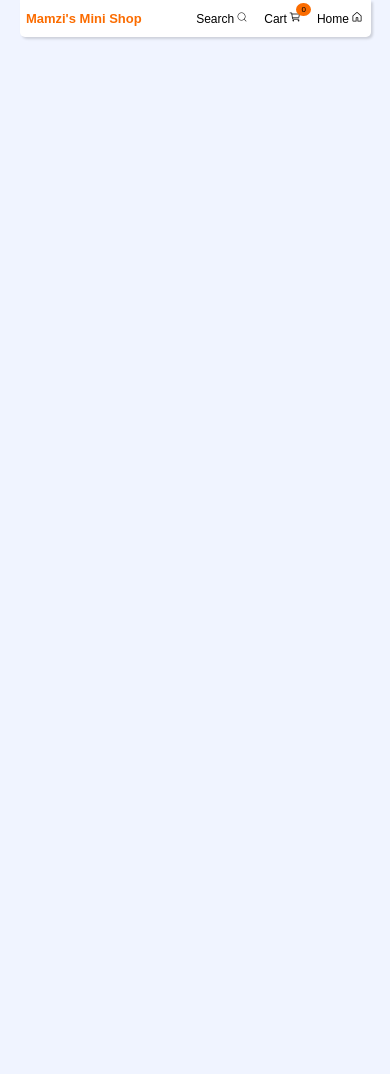
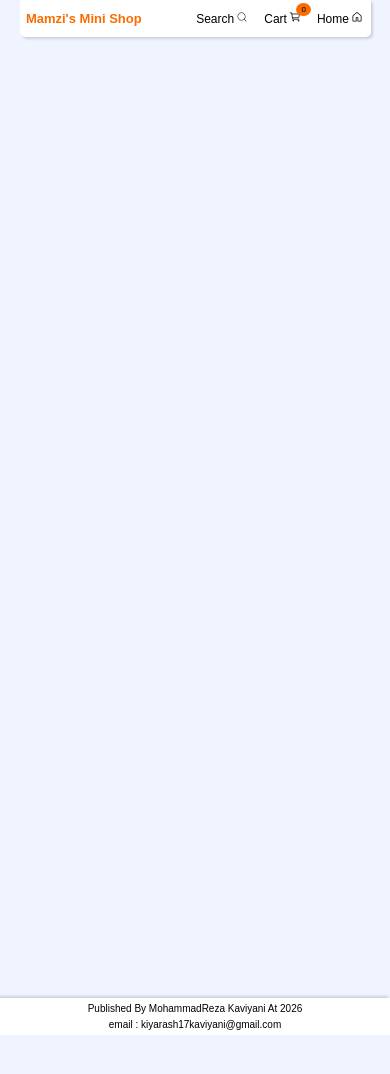
Before and after one commit to Mamziii/mini_shop, a React (Vite) app: page / in a window 390 px wide. Shown: the top 1074 px of the page. After the commit the page ends 1035 px from the top, so only its background shows below. Built offline with nearby package versions, Linux system fonts and the light colour scheme.

Commit message:
add footer

```diff
--- a/src/App.css
+++ b/src/App.css
@@ -1,4 +1,4 @@
-.container {
+.content {
   width: 100%;
-  height: 300vh;
+  height: 110vh;
 }
--- a/src/App.tsx
+++ b/src/App.tsx
@@ -2,12 +2,14 @@ import "./App.css";
 
 // components
 import Header from "./components/Header/Header";
+import Footer from "./components/Footer/Footer";
 
 function App() {
   return (
     <>
       <Header />
-      <div className="container"></div>
+<div className="content"></div>
+      <Footer />
     </>
   );
 }
--- /dev/null
+++ b/src/components/Footer/Footer.css
@@ -0,0 +1,48 @@
+.footer_container {
+  width: 100%;
+  height: auto;
+  display: flex;
+  justify-content: center;
+  align-items: center;
+  font-weight: lighter;
+  font-size: 12px;
+}
+.footer_container .content {
+  width: 100%;
+  background-color: var(--white);
+  height: 100%;
+  display: flex;
+  justify-content: space-evenly;
+  align-items: center;
+  box-shadow: rgba(0, 0, 0, 0.15) -1.95px -1.95px 2.6px;
+  padding: 5px;
+}
+
+/* responsiveeeeeeeeeeeeeeeeeeeee */
+@media (max-width: 1200px) {
+    .footer_container {
+    font-size: 14px;
+  }
+}
+
+@media (max-width: 820px) {
+    .footer_container {
+    font-size: 12px;
+  }
+}
+
+@media (max-width: 768px) {
+    .footer_container {
+    font-size: 12px;
+  }
+}
+
+@media (max-width: 480px) {
+  .footer_container {
+    font-size: 10px;
+  }
+  .footer_container .content {
+    flex-direction: column;
+    gap: 5px;
+  }
+}
--- /dev/null
+++ b/src/components/Footer/Footer.tsx
@@ -0,0 +1,14 @@
+import "./Footer.css";
+
+export default function Footer() {
+  return (
+    <>
+      <div className="footer_container">
+        <div className="content">
+          <span>Published By MohammadReza Kaviyani At 2026</span>
+          <span>email : kiyarash17kaviyani@gmail.com</span>
+        </div>
+      </div>
+    </>
+  );
+}
--- a/src/components/Header/Header.css
+++ b/src/components/Header/Header.css
@@ -7,6 +7,7 @@
   position: sticky;
   top: 0;
   transition: all 200ms ease-in-out;
+  margin-bottom: 2rem;
 }
 .header_container.hidden {
   transform: translateY(-100%);
```
